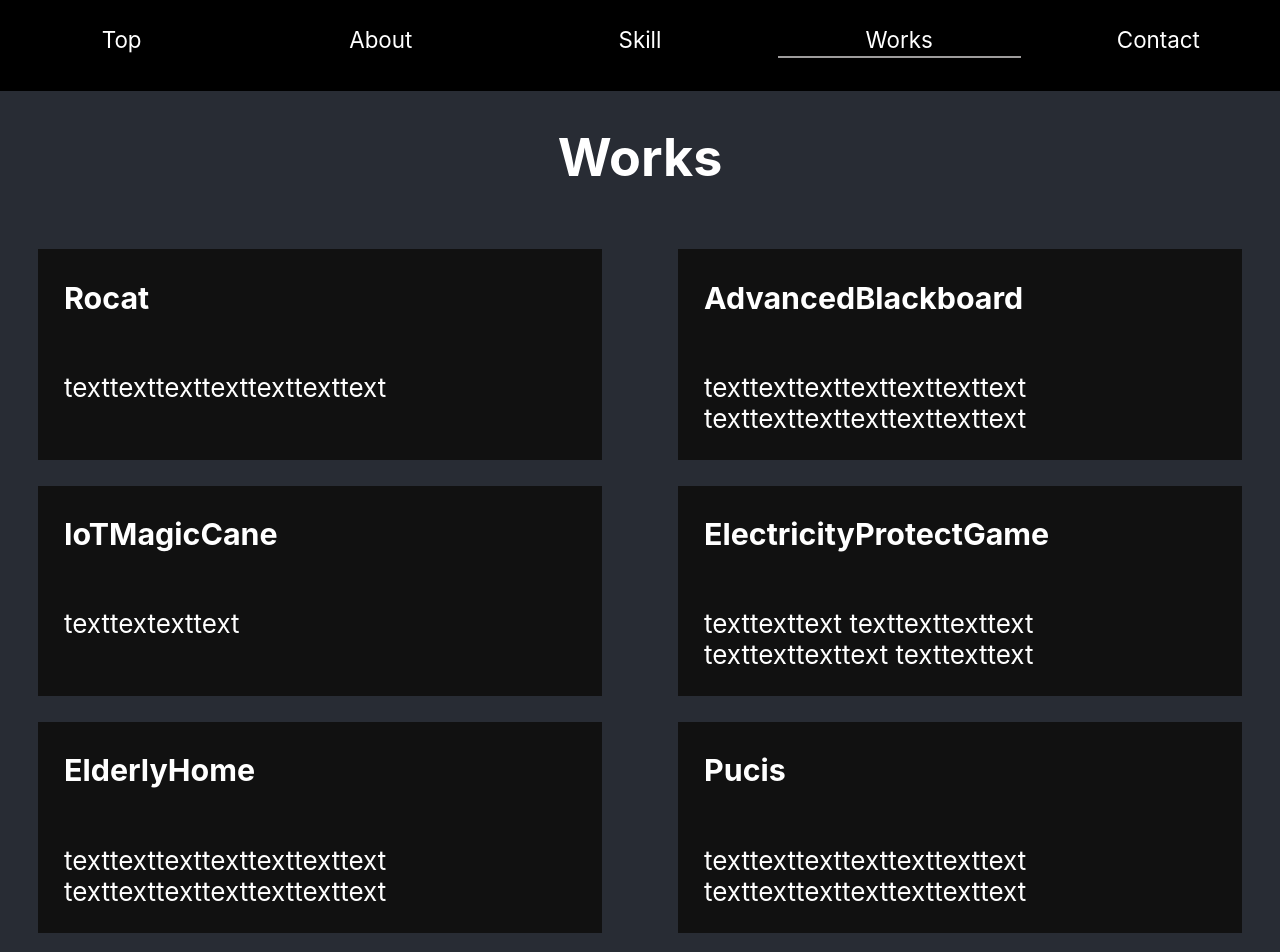
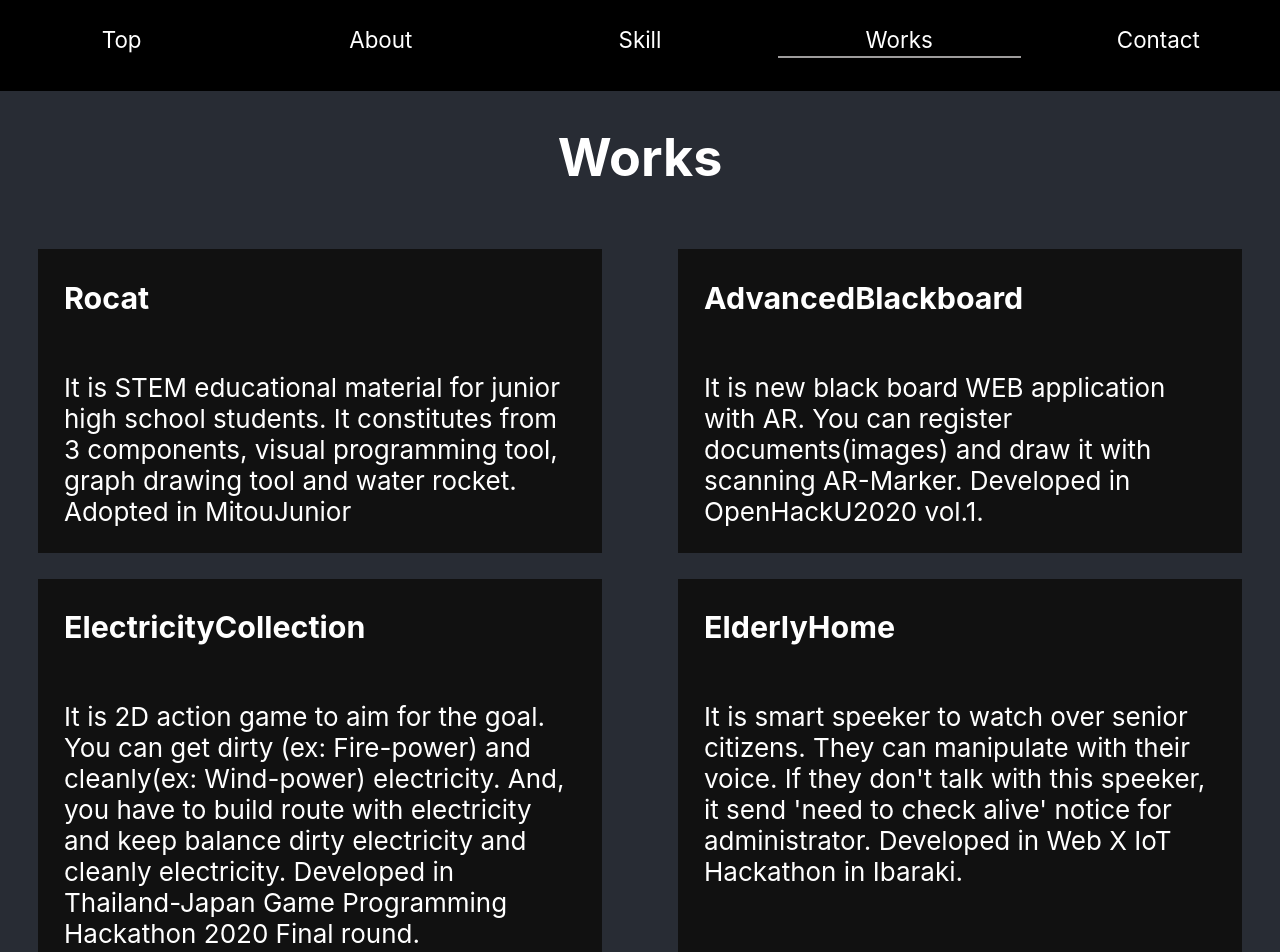
Before and after one commit to isso0424/isso0424.github.io, a React (Create React App) app: page /works in a window 1280 px wide. Shown: the top 952 px of the page. Built offline with nearby package versions, Linux system fonts and the light colour scheme.

Commit message:
feat: create works descriptions

```diff
--- a/src/pages/WorksPage.tsx
+++ b/src/pages/WorksPage.tsx
@@ -5,27 +5,33 @@ import "./WorksPage.scss";
 const works = [
   {
     title: "Rocat",
-    text: "texttexttexttexttexttexttext",
+    text:
+      "It is STEM educational material for junior high school students. It constitutes from 3 components, visual programming tool, graph drawing tool and water rocket. Adopted in MitouJunior",
   },
   {
     title: "AdvancedBlackboard",
-    text: "texttexttexttexttexttexttext texttexttexttexttexttexttext",
+    text:
+      "It is new black board WEB application with AR. You can register documents(images) and draw it with scanning AR-Marker. Developed in OpenHackU2020 vol.1.",
+  },
+  {
+    title: "ElectricityCollection",
+    text:
+      "It is 2D action game to aim for the goal. You can get dirty (ex: Fire-power) and cleanly(ex: Wind-power) electricity. And, you have to build route with electricity and keep balance dirty electricity and cleanly electricity. Developed in Thailand-Japan Game Programming Hackathon 2020 Final round.",
+  },
+  {
+    title: "ElderlyHome",
+    text:
+      "It is smart speeker to watch over senior citizens. They can manipulate with their voice. If they don't talk with this speeker, it send 'need to check alive' notice for administrator. Developed in Web X IoT Hackathon in Ibaraki.",
+  },
+  {
+    title: "Pucis",
+    text:
+      "It is smart phone application for recording number of missed hours. It can calculate required hours and notify warning of missed hours",
   },
   {
     title: "IoTMagicCane",
-    text: "texttextexttext",
-  },
-  {
-    title: "ElectricityProtectGame",
-    text: "texttexttext texttexttexttext texttexttexttext texttexttext",
-  },
-  {
-    title: "ElderlyHome",
-    text: "texttexttexttexttexttexttext texttexttexttexttexttexttext",
-  },
-  {
-    title: "Pucis",
-    text: "texttexttexttexttexttexttext texttexttexttexttexttexttext",
+    text:
+      "It is IoT device for controll switch bot. You can controll switch bot with motion.",
   },
 ];
 
```
